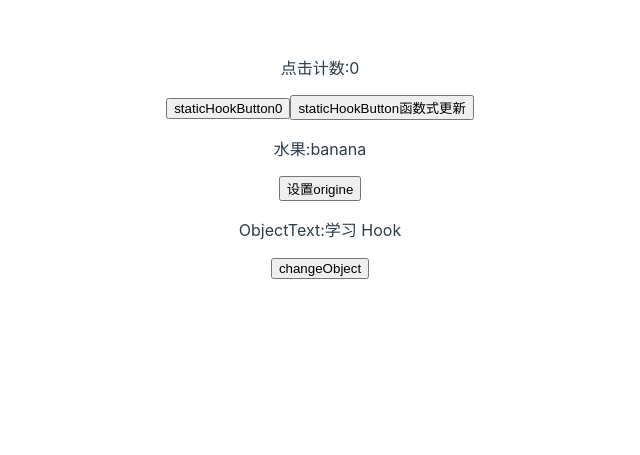
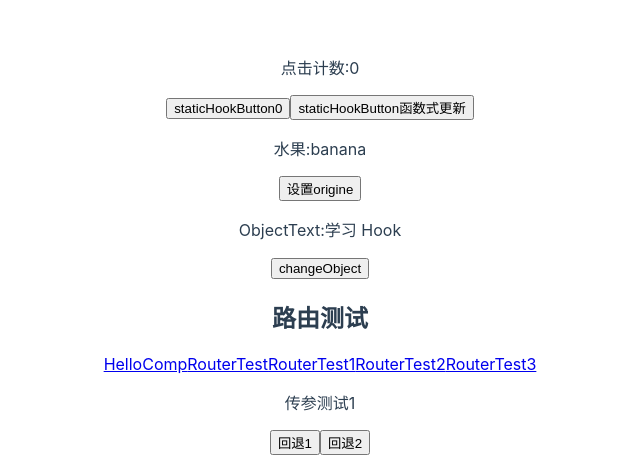
Before and after one commit to 11zouzouzou/react17Learn, a React (Vite) app: page /#/routerTest/1 in a window 1280 px wide. Shown: the part 3152-3607 px from the top of the page, without its empty margins (320-960 px from the left). Before the commit the page ends 3431 px from the top, so only its background shows below. Built offline with nearby package versions, Linux system fonts and the light colour scheme.

Commit message:
router base add

```diff
--- a/package.json
+++ b/package.json
@@ -7,11 +7,13 @@
   },
   "dependencies": {
     "react": "^17.0.0",
-    "react-dom": "^17.0.0"
+    "react-dom": "^17.0.0",
+    "react-router-dom": "^5.2.0"
   },
   "devDependencies": {
     "@types/react": "^17.0.0",
     "@types/react-dom": "^17.0.0",
+    "@types/react-router-dom": "^5.1.8",
     "@vitejs/plugin-react-refresh": "^1.3.1",
     "typescript": "^4.3.2",
     "vite": "^2.4.2"
--- a/src/main.tsx
+++ b/src/main.tsx
@@ -22,6 +22,7 @@ import { ProfilerAPI } from "./test/Profiler";
 import { KeyList } from "./components/advancedGuides/KeyListComp";
 import { MouseTracker } from "./components/advancedGuides/renderProps";
 import { Hook } from "./components/advancedGuides/hook";
+import { TotalRouter } from "./routers";
 
 function tick() {
   ReactDOM.render(
@@ -51,6 +52,8 @@ function tick() {
 				<KeyList></KeyList>
         <MouseTracker></MouseTracker>
         <Hook></Hook>
+        {/* routers */}
+        <TotalRouter></TotalRouter>
       </Profiler>
     </React.StrictMode>,
     document.getElementById("root")
--- /dev/null
+++ b/src/routers/index.tsx
@@ -0,0 +1,41 @@
+import React from "react";
+import { BrowserRouter, HashRouter, Link, Route, Switch } from "react-router-dom";
+import HelloComp from "../components/HelloComp";
+import RouterParam from "./routersComp/routerParam";
+import { RouterTest } from "./routersComp/routerTest";
+
+class TotalRouter extends React.Component {
+  render() {
+    return (
+      <HashRouter>
+        <h2>路由测试</h2>
+        <nav>
+          <Link to="/HelloComp">HelloComp</Link>
+          <Link to="/routerTest">RouterTest</Link>
+          <Link to="/routerTest/1">RouterTest1</Link>
+          <Link to="/routerTest/2">RouterTest2</Link>
+          <Link to={{ pathname: "/routerTest", query: { name: "3" } } as any}>RouterTest3</Link>
+        </nav>
+        <Switch>
+          {/* exact 精确查找 */}
+          <Route
+            exact
+            path="/routerTest"
+            render={(props) => {
+              return <RouterTest {...props}></RouterTest>;
+            }}
+          ></Route>
+          <Route exact path="/HelloComp" component={HelloComp}></Route>
+          <Route
+            exact
+            path="/routerTest/:id"
+            render={(props) => {
+              return <RouterParam {...(props as any)}></RouterParam>;
+            }}
+          ></Route>
+        </Switch>
+      </HashRouter>
+    );
+  }
+}
+export { TotalRouter };
--- /dev/null
+++ b/src/routers/routersComp/routerParam.tsx
@@ -0,0 +1,29 @@
+import React, { Fragment } from "react";
+import { withRouter } from "react-router-dom";
+class RouterParam extends React.Component {
+  declare props: any;//TODO 后续路由类型
+  constructor(props?:any) {
+    super(props);
+    console.log(props);
+  }
+  gotoHelloComp() {
+    this.props.history.push('/HelloComp');
+  }
+  goBack1() {
+    this.props.history.goBack();
+  }
+
+  goBack2() {
+    this.props.history.go(-1);
+  }
+  render() {
+    return (
+      <Fragment>
+        <p>传参测试{ this.props.match.params.id}</p>
+        <button onClick={() => this.goBack1()} >回退1</button>
+        <button onClick={() => this.goBack2()} >回退2</button>
+      </Fragment>
+    );
+  }
+}
+export default withRouter(RouterParam);
--- /dev/null
+++ b/src/routers/routersComp/routerTest.tsx
@@ -0,0 +1,30 @@
+import React, { Fragment } from "react";
+class RouterTest extends React.Component {
+  declare props: any; //TODO 后续路由类型
+  constructor(props?: any) {
+    super(props);
+  }
+  gotoHelloComp() {
+    this.props.history.push("/HelloComp");
+  }
+  goBack1() {
+    this.props.history.goBack();
+  }
+
+  goBack2() {
+    this.props.history.go(-1);
+  }
+  render() {
+    return (
+      <Fragment>
+        <p>跳转测试</p>
+        {this.props.location.query && this.props.location.query.name && <p>name:{this.props.location.query.name}</p>}
+        <button onClick={this.gotoHelloComp.bind(this)}>到helloComp</button>
+        <button onClick={() => this.goBack1()}>回退1</button>
+        <button onClick={() => this.goBack2()}>回退2</button>
+      </Fragment>
+    );
+  }
+}
+
+export { RouterTest };
```
Also changed, not shown: 1 other file (tests, documents, lock files or other folders).
